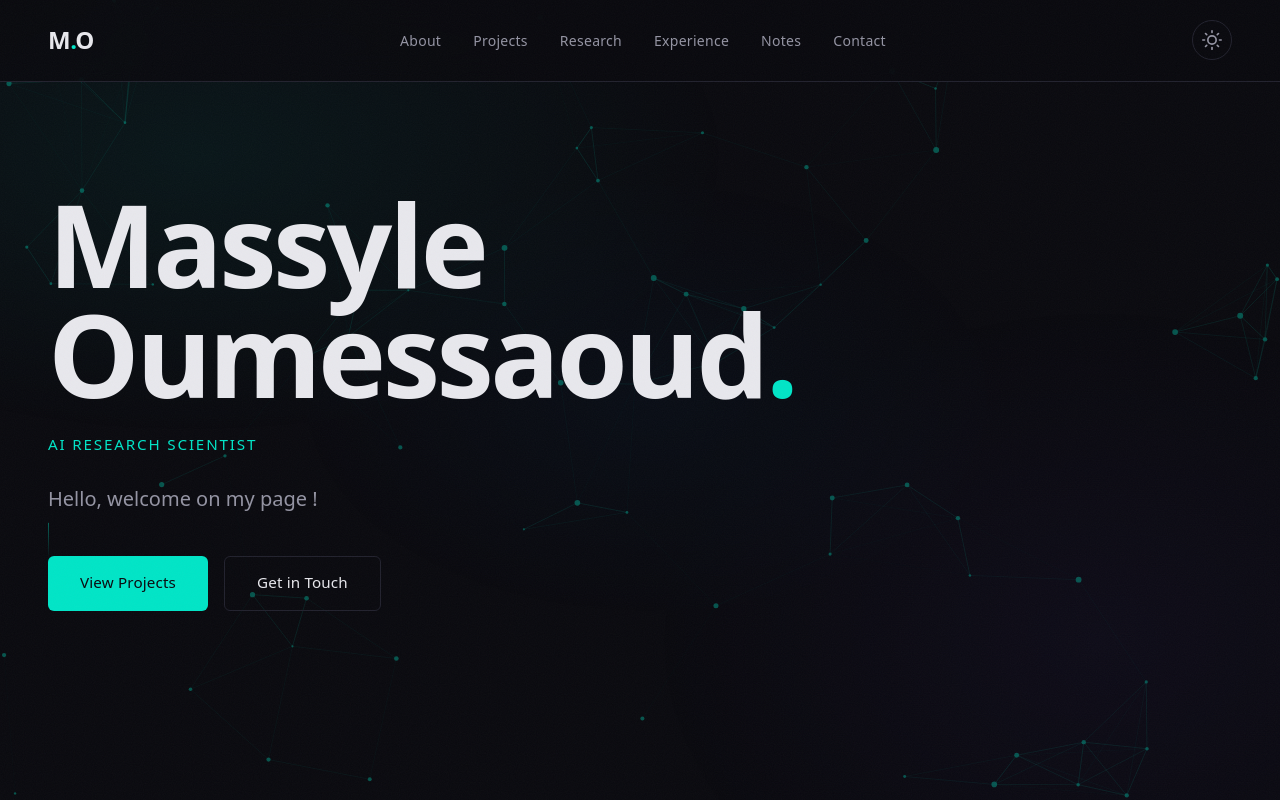
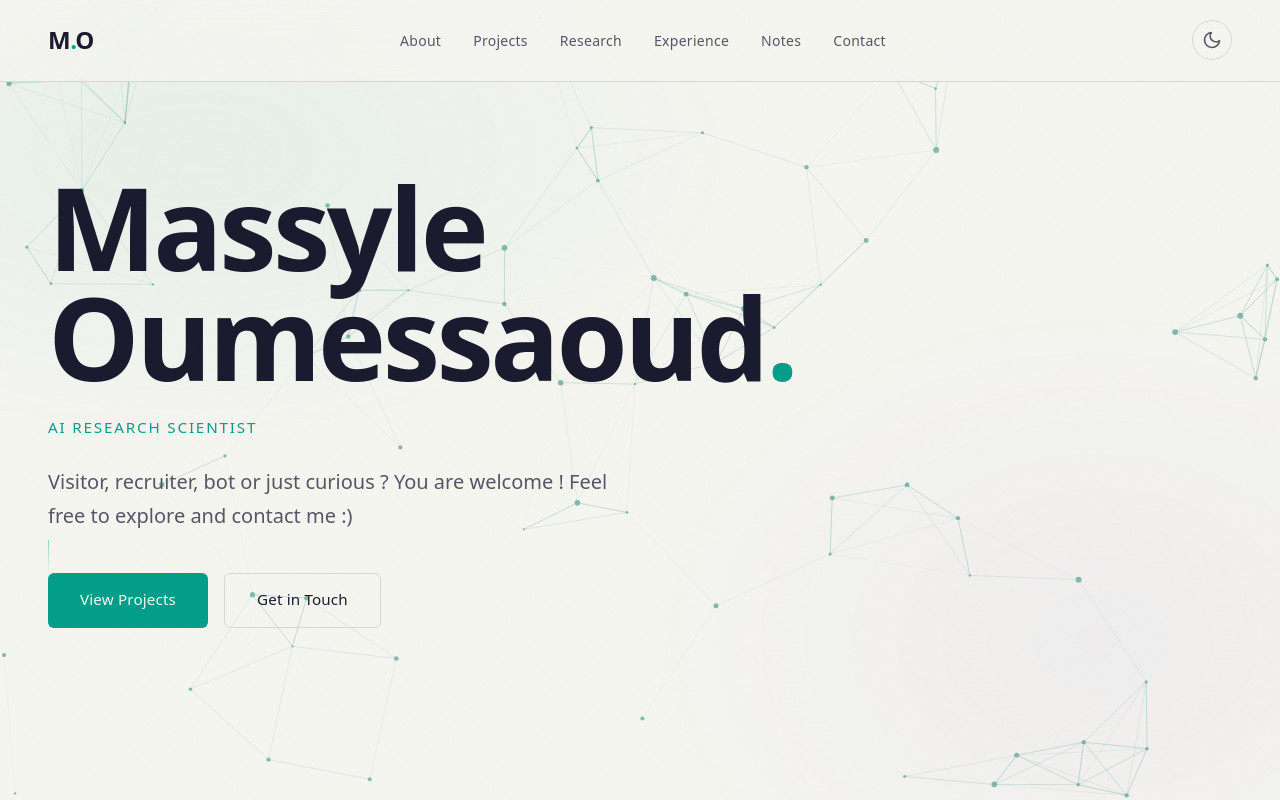
Before and after one commit to Massyle78/massyle.oumessaoud, a website built with Vite: page index.html in a window 1280 px wide. Shown: the top 800 px of the page. Built offline with nearby package versions, Linux system fonts and the light colour scheme; animation ran at ten frames a second; a web font is replaced by a local one.

Commit message:
Update theme to light mode in index.html and main.js, enhance hero section text for a more inviting tone, and adjust canvas opacity for improved visibility in light theme.

```diff
--- a/index.html
+++ b/index.html
@@ -1,5 +1,5 @@
 <!DOCTYPE html>
-<html lang="en" data-theme="dark">
+<html lang="en" data-theme="light">
 <head>
   <meta charset="UTF-8" />
   <meta name="viewport" content="width=device-width, initial-scale=1.0" />
@@ -102,7 +102,7 @@
         <span class="hero__title-line reveal-text">Oumessaoud<span class="accent">.</span></span>
       </h1>
         <p class="hero__label reveal-text">AI Research Scientist</p>
-        <p class="hero__subtitle reveal-text">Hello, welcome on my page !</p>
+        <p class="hero__subtitle reveal-text">Visitor, recruiter, bot or just curious ? You are welcome ! Feel free to explore and contact me :)</p>
       <div class="hero__cta reveal-text">
         <a href="#projects" class="btn btn--primary">View Projects</a>
         <a href="#contact" class="btn btn--ghost">Get in Touch</a>
--- a/src/css/main.css
+++ b/src/css/main.css
@@ -352,7 +352,7 @@ img { max-width: 100%; display: block; }
 }
 
 [data-theme="light"] .hero__canvas {
-  opacity: 0.2;
+  opacity: 0.55;
 }
 
 .hero__content {
--- a/src/js/main.js
+++ b/src/js/main.js
@@ -42,8 +42,8 @@ if (window.matchMedia('(pointer: fine)').matches && cursorDot && cursorRing) {
 const themeToggle = document.querySelector('.theme-toggle');
 const html = document.documentElement;
 
-// Load saved theme or default to dark
-const savedTheme = localStorage.getItem('theme') || 'dark';
+// Load saved theme or default to light
+const savedTheme = localStorage.getItem('theme') || 'light';
 html.setAttribute('data-theme', savedTheme);
 
 themeToggle?.addEventListener('click', () => {
@@ -190,7 +190,7 @@ if (canvas) {
 
   function getAccentColor() {
     const theme = html.getAttribute('data-theme');
-    return theme === 'light' ? '0, 158, 138' : '0, 229, 199';
+    return theme === 'light' ? '0, 120, 105' : '0, 229, 199';
   }
 
   function draw() {
@@ -218,7 +218,8 @@ if (canvas) {
         const dy = nodes[i].y - nodes[j].y;
         const dist = Math.sqrt(dx * dx + dy * dy);
         if (dist < connectionDist) {
-          const alpha = (1 - dist / connectionDist) * 0.45;
+          const isLight = html.getAttribute('data-theme') === 'light';
+          const alpha = (1 - dist / connectionDist) * (isLight ? 0.7 : 0.45);
           ctx.beginPath();
           ctx.moveTo(nodes[i].x, nodes[i].y);
           ctx.lineTo(nodes[j].x, nodes[j].y);
```
